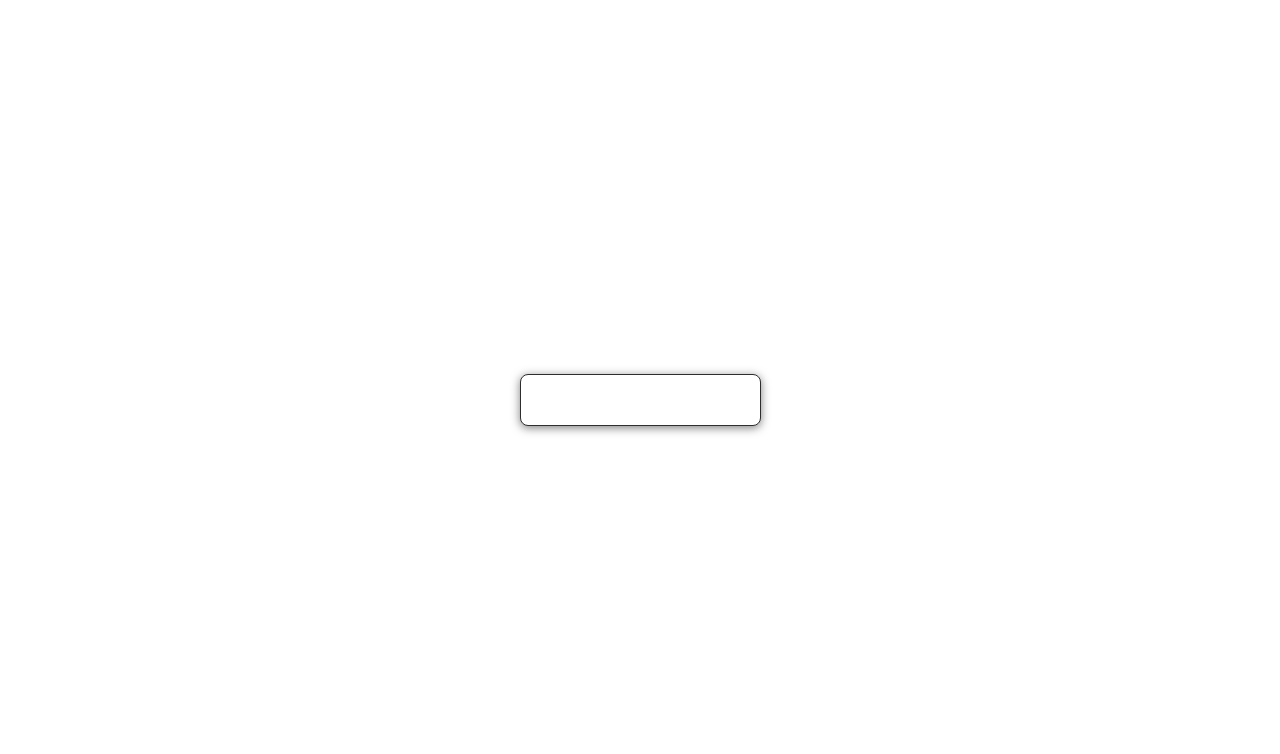
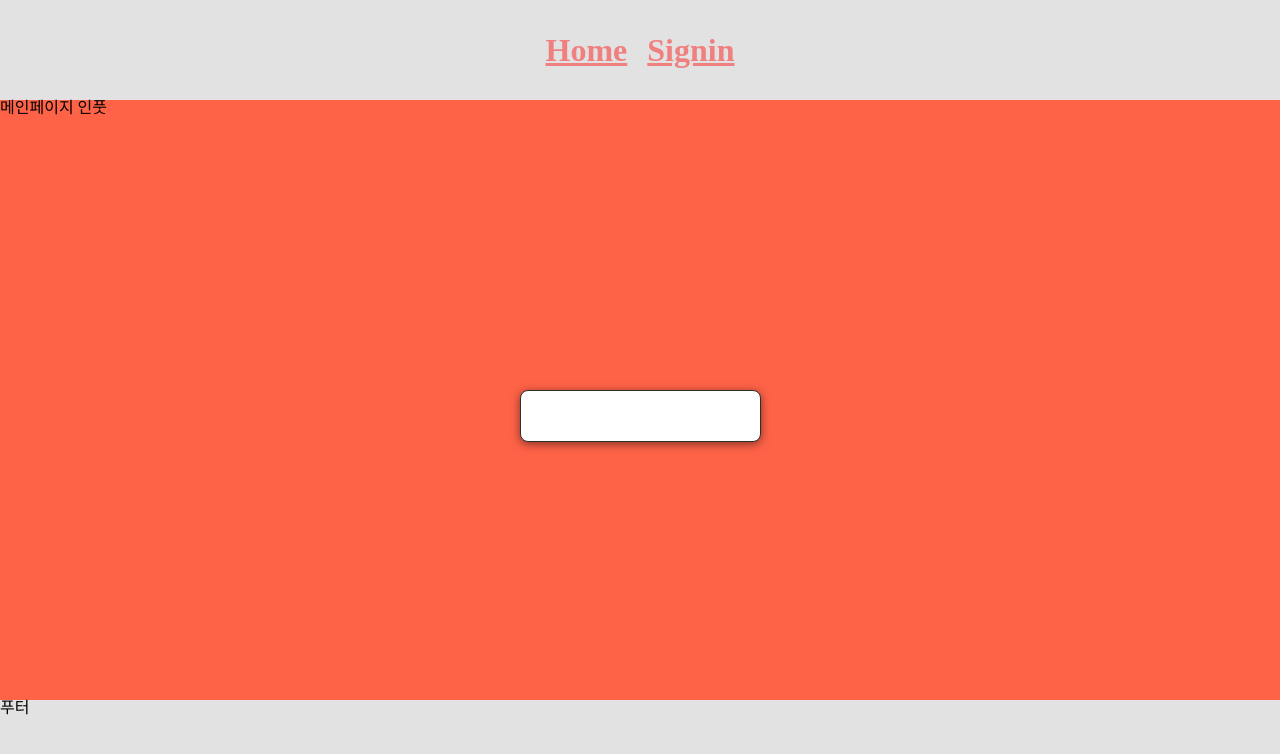
Before and after one commit to kbc1235/front-task, a React (Vite) app in the folder task/: page / in a window 1280 px wide. Shown: the top 754 px of the page. Built offline with nearby package versions, Linux system fonts and the light colour scheme.

Commit message:
라우터 로직 구현 [홈/서브페이지 생성]

```diff
--- a/task/src/App.tsx
+++ b/task/src/App.tsx
@@ -1,12 +1,19 @@
-import { useState } from 'react'
-import InputBox from './components/InputBox'
+import { BrowserRouter, Routes, Route  } from 'react-router-dom';
+import Header from './components/Header';
+import Home from './components/Home';
+import Footer from './components/Footer';
+import Signin from './components/Signin';
 
 function App() {
-
   return (
-    <>
-      <InputBox/>
-    </>
+    <BrowserRouter>
+      <Header/>
+      <Routes>
+        <Route path='/' element={<Home/>} />
+        <Route path='/Signin' element={<Signin/>} />
+      </Routes>
+      <Footer />
+    </BrowserRouter>
   )
 }
 
--- /dev/null
+++ b/task/src/components/Footer.tsx
@@ -0,0 +1,16 @@
+import styled from "styled-components"
+
+const FooterBox = styled.footer`
+  width:100swv;
+  height:100px;
+  background-color: #e2e2e2;
+`
+
+const Footer = () =>{
+  return(
+    <FooterBox>푸터</FooterBox>
+  )
+}
+
+
+export default Footer;
--- /dev/null
+++ b/task/src/components/Header.tsx
@@ -0,0 +1,38 @@
+import { Link } from "react-router-dom";
+import styled from "styled-components";
+
+const HeaderBox = styled.header`
+  width: 100svw;
+  height: 100px;
+  background-color: #e2e2e2;
+`;
+
+const Nav = styled.nav`
+  display: flex;
+  width: 100%;
+  height: 100%;
+  gap: 20px;
+  align-items: center;
+  justify-content: center;
+  font-size: 2em;
+  font-weight: bold;
+  & > a{
+    color: lightcoral;
+    &:active,&:hover{
+      color: lightgoldenrodyellow;
+    }
+  }
+`;
+
+const Header = () => {
+  return (
+    <HeaderBox>
+      <Nav>
+        <Link to={"/"}>Home</Link>
+        <Link to={"/Signin"}>Signin</Link>
+      </Nav>
+    </HeaderBox>
+  );
+};
+
+export default Header;
--- /dev/null
+++ b/task/src/components/Home.tsx
@@ -0,0 +1,19 @@
+import styled from "styled-components";
+import InputBox from "./InputBox";
+
+const HomeBox = styled.main`
+  width: 100svw;
+  height: calc(100svh - 200px);
+  background-color: tomato;
+`
+
+const Home = ()=>{
+  return(
+    <HomeBox>
+      메인페이지 인풋
+      <InputBox />
+    </HomeBox>
+  )
+}
+
+export default Home;
--- a/task/src/components/InputBox.tsx
+++ b/task/src/components/InputBox.tsx
@@ -2,8 +2,8 @@ import styled from 'styled-components';
 
 const Box = styled.div`
   display: flex;
-  width:100svw;
-  height:100svh;
+  width:100%;
+  height:100%;
   justify-content: center;
   align-items: center;
 `
--- /dev/null
+++ b/task/src/components/Signin.tsx
@@ -0,0 +1,19 @@
+import styled from "styled-components";
+import InputBox from "./InputBox";
+
+const SigninBox = styled.main`
+  width: 100svw;
+  height: calc(100svh - 200px);
+  background-color: lightblue;
+`
+
+const Signin = ()=>{
+  return(
+    <SigninBox>
+      서브페이지 인풋
+      <InputBox />
+    </SigninBox>
+  )
+}
+
+export default Signin;
```
